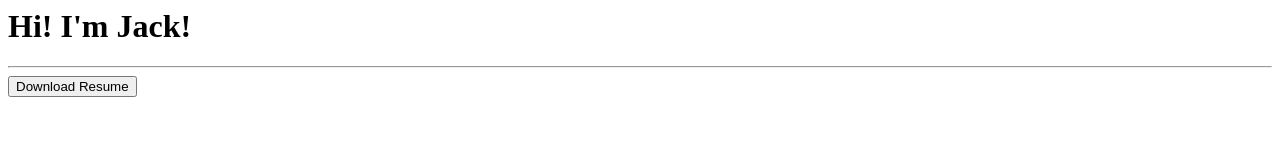
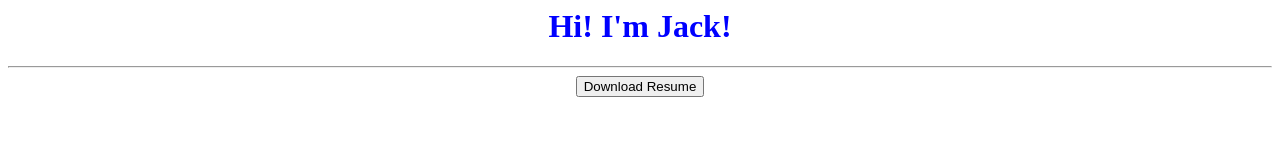
Before and after one commit to JMNugent1/my-cool-website, a plain HTML site: page index.html in a window 1280 px wide. Drawn offline with Linux system fonts and the light colour scheme.

Commit message:
adding some CSS elements

```diff
--- a/index.html
+++ b/index.html
@@ -1,6 +1,14 @@
 <html>
     <head>
         <title>Hello, World!</title>
+        <style>
+            body {
+                text-align: center;
+            }
+            h1 {
+                color: blue;
+            }
+        </style>
     </head>
     <body>
         <h1>Hi! I'm Jack!</h1>
```
Also changed, not shown: 1 other file.
